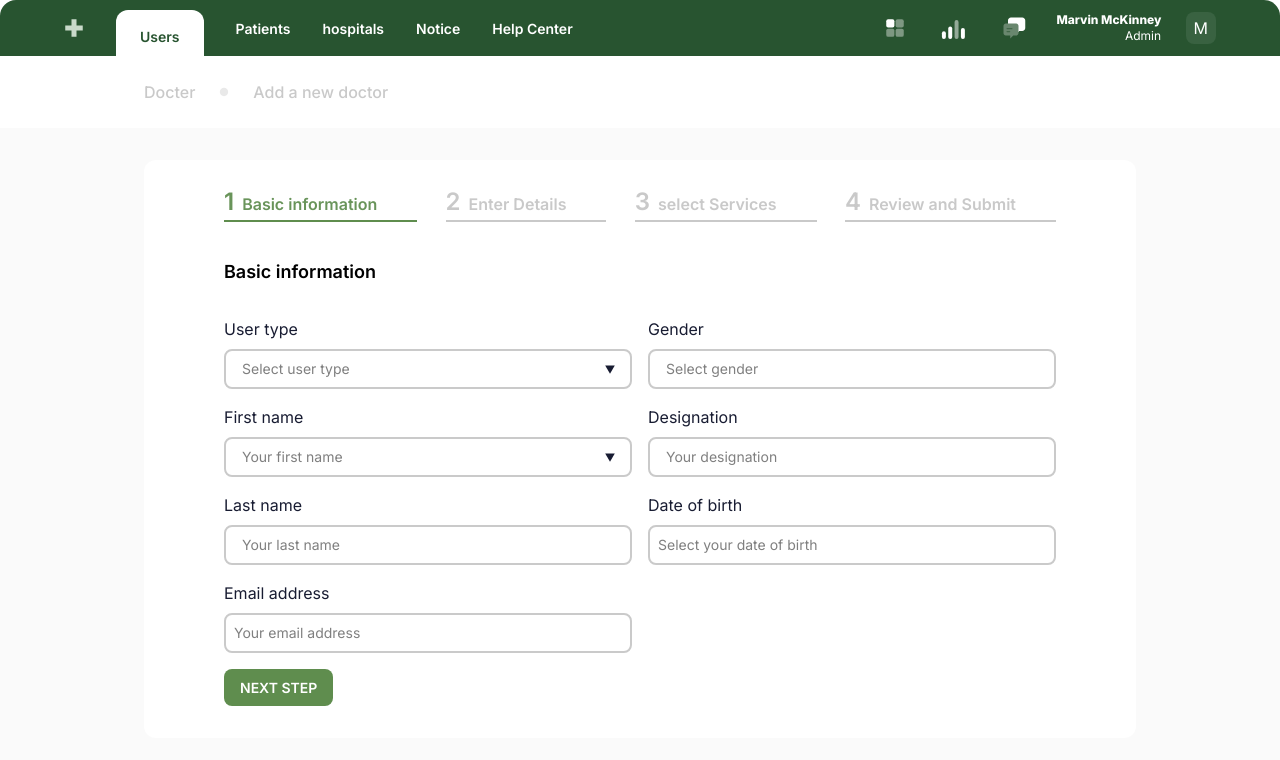
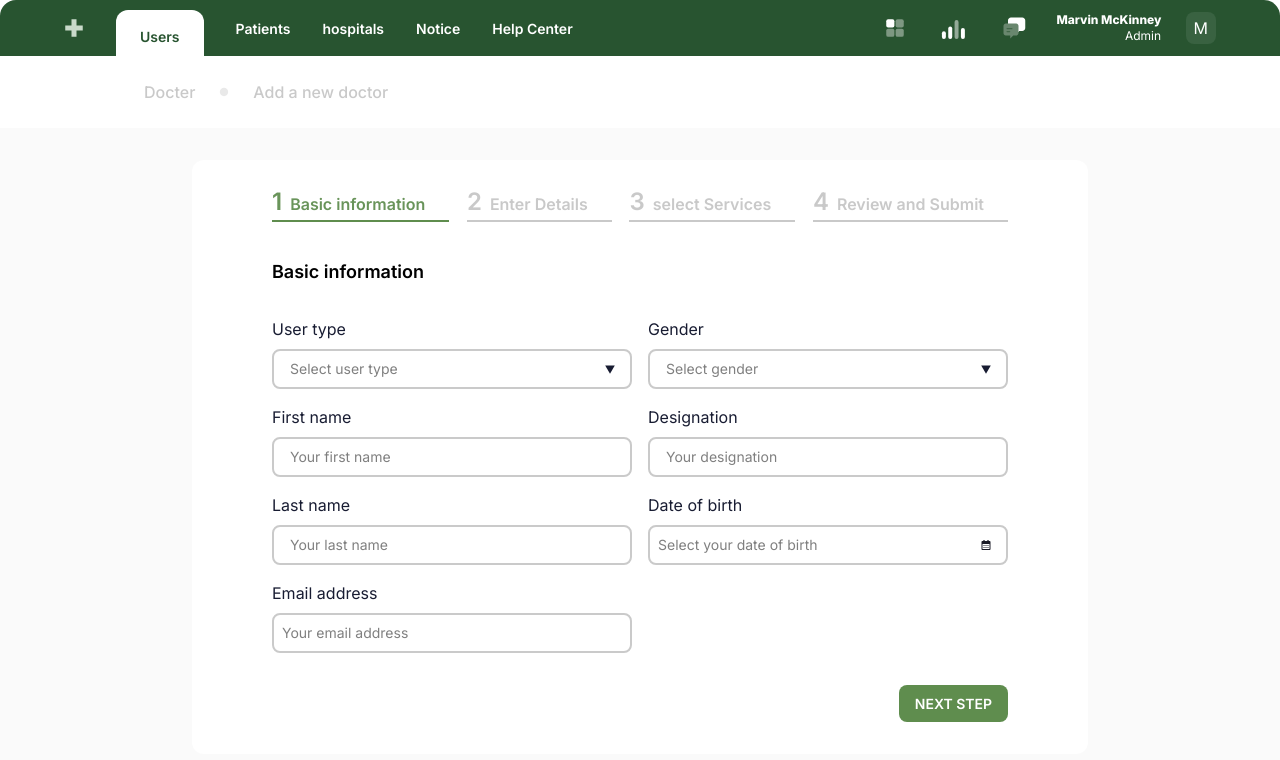
Before and after one commit to mohammad-umer10/hospital-management-system, a website: page index_02.html in a window 1280 px wide. Drawn offline with Linux system fonts and the light colour scheme.

Commit message:
set the spacing

```diff
--- a/index_02.html
+++ b/index_02.html
@@ -109,10 +109,10 @@
             <div class="bg-[#FAFAFA] px-4 md:px-36 pt-8 pb-8">
                 <div class="bg-[#FFFFFF] px-4 md:px-20 pt-6 pb-8 rounded-xl max-w-4xl mx-auto">
                     <div class="flex flex-wrap md:justify-between justify-start pb-9 font-semibold">
-                        <p class="text-[16px] text-[#69945A] border-b-2 border-b-[#5F8D4E] md:pr-10 pr-14"><span class="text-[24px] pr-2">1</span>Basic information</p>
-                        <p class="text-[#C9C9C9] border-b-2 border-b-[#C9C9C9] md:pr-10 pr-26"><span class="pr-2 text-[24px]">2</span>Enter Details</p>
-                        <p class="text-[#C9C9C9] border-b-2 border-b-[#C9C9C9] md:pr-10 pr-21"><span class="text-[24px] pr-2">3</span>select Services</p>
-                        <p class="text-[#C9C9C9] border-b-2 border-b-[#C9C9C9] md:pr-10 pr-14"><span class="text-[24px] pr-2">4</span>Review and Submit</p>
+                        <p class="text-[16px] text-[#69945A] border-b-2 border-b-[#5F8D4E] md:pr-6 pr-16"><span class="text-[24px] pr-2">1</span>Basic information</p>
+                        <p class="text-[#C9C9C9] border-b-2 border-b-[#C9C9C9] md:pr-6 pr-24"><span class="pr-2 text-[24px]">2</span>Enter Details</p>
+                        <p class="text-[#C9C9C9] border-b-2 border-b-[#C9C9C9] md:pr-6 pr-19"><span class="text-[24px] pr-2">3</span>select Services</p>
+                        <p class="text-[#C9C9C9] border-b-2 border-b-[#C9C9C9] md:pr-6 pr-12"><span class="text-[24px] pr-2">4</span>Review and Submit</p>
                     </div>
                     <div class="md:justify-between justify-center">
                         <div class="md:pb-8 pb-4">
@@ -130,16 +130,16 @@
                             </div>
                             <div class="flex flex-col">
                                 <label class="pb-2 text-[#181C32]">Gender</label>
-                                <input type="text" class="border-2 border-[#CACACA] p-2 px-4 rounded-lg text-sm w-full" placeholder="Select gender">
-                            </div>
-                            <div class="flex flex-col">
-                                <label class="pb-2 text-[#181C32]">First name</label>
                                 <div class="relative w-full">
-                                    <input type="text" class="border-2 border-[#CACACA] p-2 px-4 rounded-lg text-sm w-full" placeholder="Your first name">
+                                    <input type="text" class="border-2 border-[#CACACA] p-2 px-4 rounded-lg text-sm w-full" placeholder="Select gender">
                                     <svg class="absolute top-3.5 right-4 w-3 h-3 text-[#181C32]" xmlns="http://www.w3.org/2000/svg" viewBox="0 0 100 100" fill="currentColor">
                                         <path d="M10,20 L90,20 L50,90 Z" />
                                     </svg>
                                 </div>
+                            </div>
+                            <div class="flex flex-col">
+                                <label class="pb-2 text-[#181C32]">First name</label>
+                                <input type="text" class="border-2 border-[#CACACA] p-2 px-4 rounded-lg text-sm w-full" placeholder="Your first name">
                             </div>
                             <div class="flex flex-col">
                                 <label class="pb-2 text-[#181C32]">Designation</label>
@@ -152,6 +152,11 @@
                             <div class="flex flex-col">
                                 <label class="pb-2 text-[#181C32]">Date of birth</label>
                                 <input class="border-2 border-[#CACACA] p-2 rounded-lg text-sm w-full" placeholder="Select your date of birth">
+                                <div class="relative w-full">
+                                    <svg class="absolute -top-6.5 right-4 w-3 h-3 text-[#181C32]" width="100" height="100" viewBox="0 0 24 24" fill="none" xmlns="http://www.w3.org/2000/svg">
+                                        <path d="M19 4H5C3.9 4 3 4.9 3 6V20C3 21.1 3.9 22 5 22H19C20.1 22 21 21.1 21 20V6C21 4.9 20.1 4 19 4ZM19 20H5V10H19V20Z" fill="#1A1B27"/><rect x="7" y="2" width="2" height="4" rx="0.5" fill="#1A1B27"/><rect x="15" y="2" width="2" height="4" rx="0.5" fill="#1A1B27"/><rect x="7" y="12" width="2" height="2" fill="#1A1B27"/><rect x="11" y="12" width="2" height="2" fill="#1A1B27"/><rect x="15" y="12" width="2" height="2" fill="#1A1B27"/><rect x="7" y="16" width="2" height="2" fill="#1A1B27"/><rect x="11" y="16" width="2" height="2" fill="#1A1B27"/><rect x="15" y="16" width="2" height="2" fill="#1A1B27"/>
+                                    </svg>
+                                </div>
                             </div>
                             <div class="flex flex-col">
                                 <label class="pb-2 text-[#181C32]">Email address</label>
```
Also changed, not shown: src/output.css.
